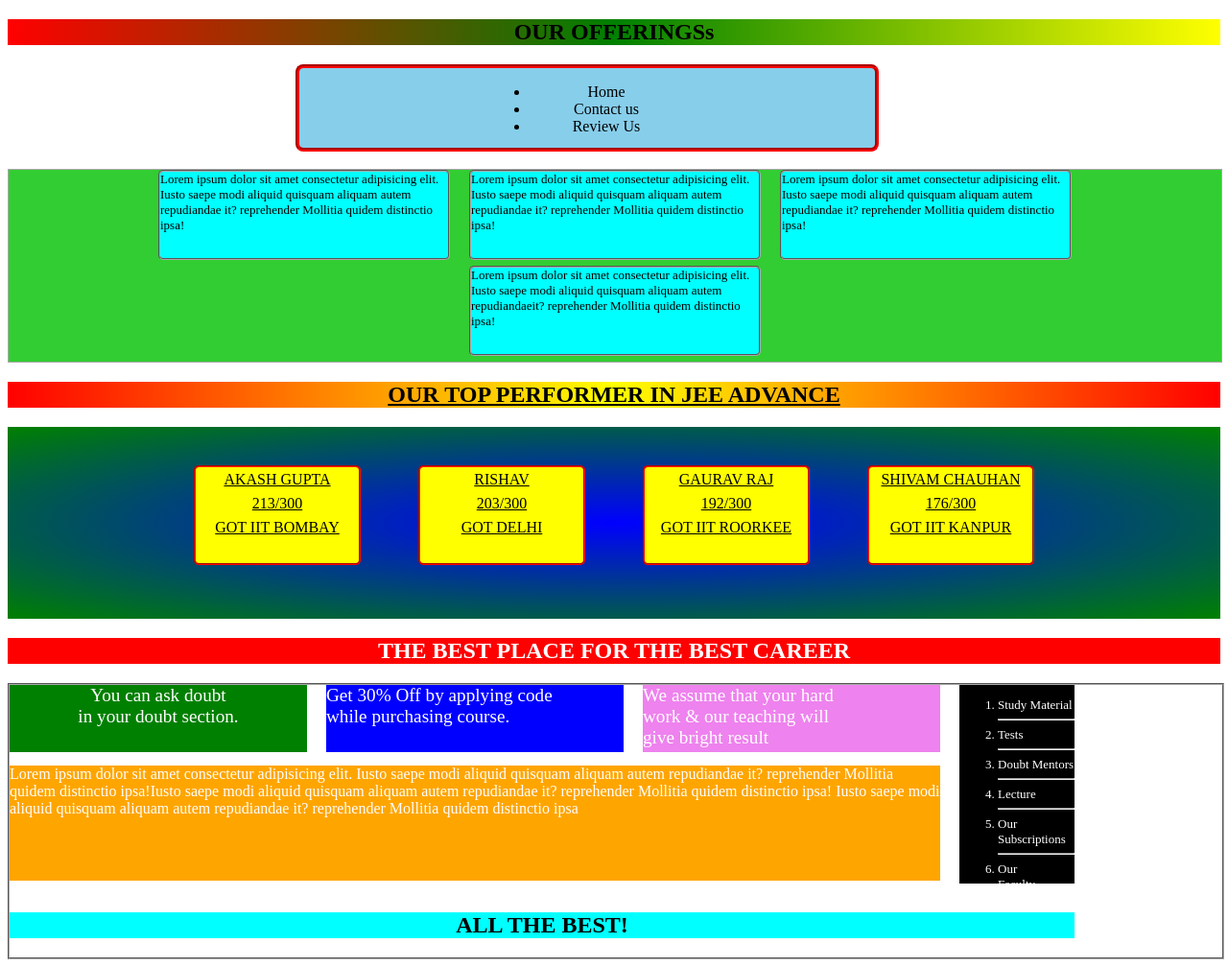
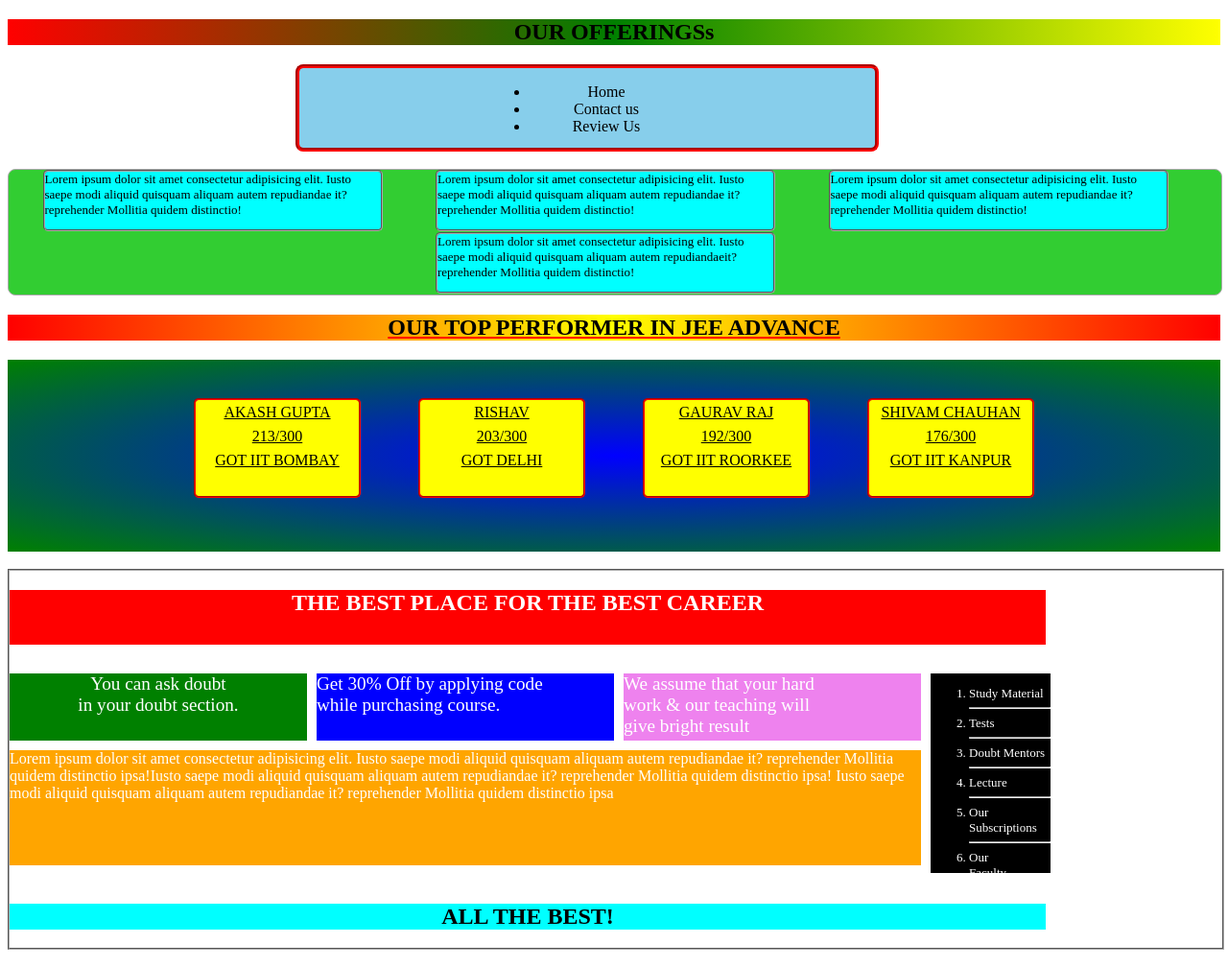
Before and after one commit to bheesammahasis/handson-4-css, a plain HTML site: page index.html in a window 1280 px wide. Shown: the whole page at 96% size. Drawn offline with Linux system fonts and the light colour scheme.

Commit message:
updated sir

```diff
--- a/index.html
+++ b/index.html
@@ -21,16 +21,16 @@
     <div class="container1">
         <div class="item1">Lorem ipsum dolor sit amet consectetur adipisicing elit.
              Iusto saepe modi aliquid quisquam aliquam autem repudiandae it?
-             reprehender Mollitia quidem distinctio ipsa!</div>
+             reprehender Mollitia quidem distinctio!</div>
         <div class="item1">Lorem ipsum dolor sit amet consectetur adipisicing elit.
             Iusto saepe modi aliquid quisquam aliquam autem repudiandae it?
-            reprehender Mollitia quidem distinctio ipsa!</div>
+            reprehender Mollitia quidem distinctio!</div>
         <div class="item1">Lorem ipsum dolor sit amet consectetur adipisicing elit.
             Iusto saepe modi aliquid quisquam aliquam autem repudiandae it?
-            reprehender Mollitia quidem distinctio ipsa!</div>
+            reprehender Mollitia quidem distinctio!</div>
         <div class="item1">Lorem ipsum dolor sit amet consectetur adipisicing elit.
             Iusto saepe modi aliquid quisquam aliquam autem repudiandaeit?
-            reprehender Mollitia quidem distinctio ipsa!</div>
+            reprehender Mollitia quidem distinctio!</div>
     </div>
     <h2 class="h0">OUR TOP PERFORMER IN JEE ADVANCE</h2>
    <div class="container2">
@@ -50,10 +50,9 @@
         176/300<br>
         GOT IIT KANPUR<br>
     </div>
-   </div>
-   <h2 class="h1">THE BEST PLACE FOR THE BEST CAREER</h2>
-
-   <div class="container3">
+   </div><br>
+    <div class="container3">
+    <h2 class="h1">THE BEST PLACE FOR THE BEST CAREER</h2>
     <div class="item3">You can ask doubt<br>
         in your doubt section.
     </div>
--- a/style.css
+++ b/style.css
@@ -6,14 +6,7 @@ h2{
 h2.h0{
     text-align: center;
     background-image: linear-gradient(to right, red, yellow,red);
-    text-decoration: underline;
-}
-
-h2.h1{
-text-align: center;
-color:white;
-background-color: red;
-background-image: none;
+    text-decoration: underline red;
 }
 div.container0{
  background-color: skyblue;
@@ -33,22 +26,21 @@ div.item0{
 div.container1{
     background-color: limegreen;
     border: 1px groove darkgray;
-    height: 200px;
+    border-radius: 8px;
+    height: 130px;
     width: 100%;
     display: flex;
-    justify-content: center;
+    justify-content:space-evenly;
     flex-wrap: wrap;
 }
 div.item1{
     background-color: aqua;
     border-radius: 5px;
     border:2px groove darkgrey;
-    height: 90px;
-    width: 300px;
-
+    height: 60px;
+    width: 350px;
+    margin: 0px 20px 0px 0px;
     font-size: small;
-    margin:0px 10px;
-
 }
 div.container2{
     background-image:radial-gradient( blue,green 100%);
@@ -76,7 +68,7 @@ div.container3{
     width: 100%;
     grid-template-columns: 310px 310px 310px 120px;
     row-gap: 10px;
-    column-gap:20px ;
+    column-gap:10px ;
 
 }
 div.item3{
@@ -101,13 +93,12 @@ div.item5{
 }
 div.item7{
     background-color: black;
-    margin-left: 0px;
-    width: 120px;
+    width: 125px;
     height:5.5cm;
     color: white;
     font-size: small;
     grid-column: 4;
-    grid-row: 1 / span 2;
+    grid-row: 2 / span 3;
 
 }
 div.item6{
@@ -117,9 +108,20 @@ div.item6{
     grid-column-end: 4;
     color: white;
 }
+h2.h1{
+    text-align: center;
+    color:white;
+    background-color: red;
+    background-image: none;
+    margin-bottom: 20px;
+    padding-bottom: 30px;
+    grid-column-start: 1;
+    grid-column-end: 5;
+    }
 h2.h3{
     background-color: aqua;
     background-image: none;
     grid-column-start: 1;
     grid-column-end: 5 ;
+    width: 100%;
 }
```
